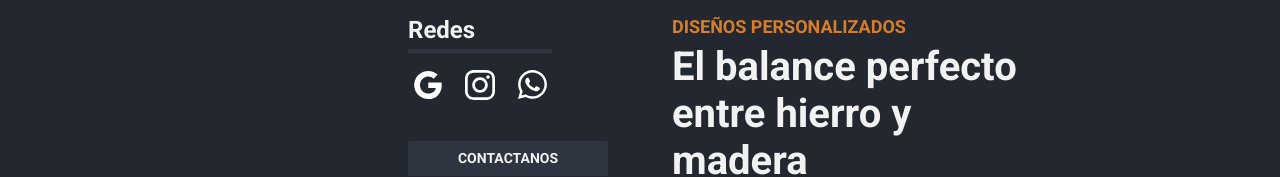
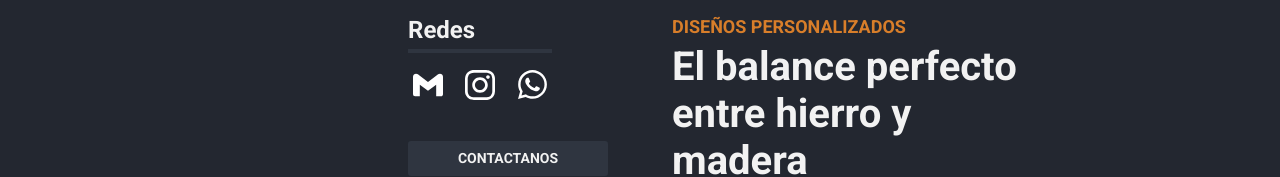
Before and after one commit to Tdibacco17/StrongWood-v2, a Next.js app: page / in a window 1280 px wide. Shown: the part 704-881 px from the top of the page. Built offline with nearby package versions, Linux system fonts and the light colour scheme.

Commit message:
fix redenrizado

```diff
--- a/components/BannerComponent/BannerComponent.tsx
+++ b/components/BannerComponent/BannerComponent.tsx
@@ -10,8 +10,8 @@
                 alt={imgData.imgAlt}
                 fill
                 sizes='100vw'
-                loading='lazy'
-                // priority
+                // loading='lazy'
+                priority
                 quality={100}
                 style={{ objectFit: 'cover', objectPosition: imgData.objPosition, }}
             />
--- a/components/IconComponent/IconComponent.tsx
+++ b/components/IconComponent/IconComponent.tsx
@@ -62,26 +62,12 @@
             <svg
                 width={width || 16}
                 height={height || 16}
-                viewBox="0 0 16 16"
                 fill="none"
+                viewBox="0 0 24 24"
                 xmlns="http://www.w3.org/2000/svg"
             >
                 <path
-                    fillRule="evenodd" clipRule="evenodd" d="M15.3406 8.17081C15.3406 7.63899 15.2929 7.12763 15.2043 6.63672H8.14062V9.53786H12.177C12.0031 10.4754 11.4747 11.2697 10.6804 11.8015V13.6833H13.1043C14.5225 12.3776 15.3406 10.4549 15.3406 8.17081Z" fill={fill}
-                    className={styles['icon-svg']}
-                />
-                <path
-                    fillRule="evenodd" clipRule="evenodd" d="M8.13979 15.4998C10.1648 15.4998 11.8625 14.8282 13.1034 13.6828L10.6796 11.8009C10.008 12.2509 9.14888 12.5169 8.13979 12.5169C6.18637 12.5169 4.53296 11.1975 3.94319 9.4248H1.4375V11.368C2.67159 13.8191 5.20796 15.4998 8.13979 15.4998Z"
-                    fill={fill}
-                    className={styles['icon-svg']}
-                />
-                <path
-                    fillRule="evenodd" clipRule="evenodd" d="M3.94404 9.42503C3.79404 8.97503 3.70881 8.49434 3.70881 8.00002C3.70881 7.50571 3.79404 7.02502 3.94404 6.57502V4.63184H1.43835C0.930398 5.64434 0.640625 6.78979 0.640625 8.00002C0.640625 9.21025 0.930398 10.3557 1.43835 11.3682L3.94404 9.42503Z"
-                    fill={fill}
-                    className={styles['icon-svg']}
-                />
-                <path
-                    fillRule="evenodd" clipRule="evenodd" d="M8.13979 3.48296C9.24093 3.48296 10.2296 3.86137 11.0068 4.60455L13.158 2.45341C11.8591 1.24318 10.1614 0.5 8.13979 0.5C5.20796 0.5 2.67159 2.18069 1.4375 4.63183L3.94319 6.57501C4.53296 4.80228 6.18637 3.48296 8.13979 3.48296Z"
+                    d="M24 5.457v13.909c0 .904-.732 1.636-1.636 1.636h-3.819V11.73L12 16.64l-6.545-4.91v9.273H1.636A1.636 1.636 0 0 1 0 19.366V5.457c0-2.023 2.309-3.178 3.927-1.964L5.455 4.64 12 9.548l6.545-4.91 1.528-1.145C21.69 2.28 24 3.434 24 5.457z"
                     fill={fill}
                     className={styles['icon-svg']}
                 />
```
